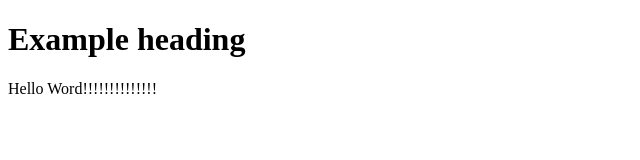
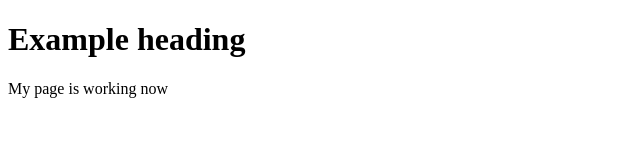
Before and after one commit to cabraldiogo/dws1, a plain HTML site: page index.html in a window 1280 px wide. Shown: the full height of the page, 0-640 px from the left. Drawn offline with Linux system fonts and the light colour scheme.

Commit message:
changed paragraph again

```diff
--- a/index.html
+++ b/index.html
@@ -7,6 +7,6 @@
 	</head>
 	<body>
 		<h1>Example heading</h1>
-		<p>Hello Word!!!!!!!!!!!!!!</p>
+		<p>My page is working now</p>
 	</body>
 </html>
```
